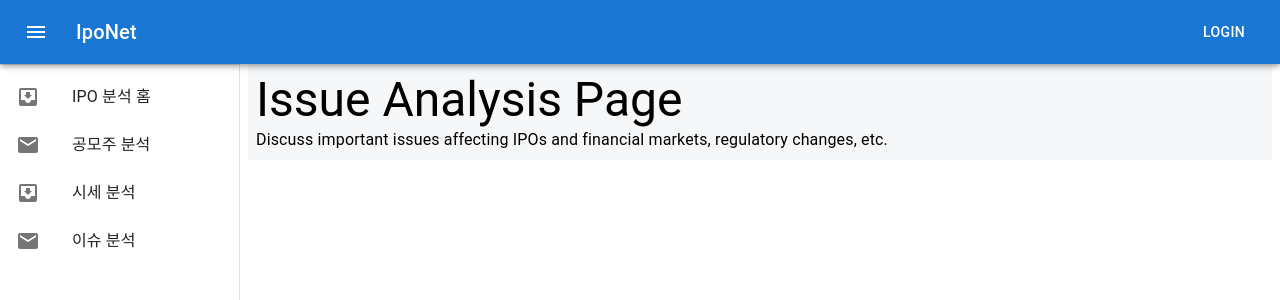
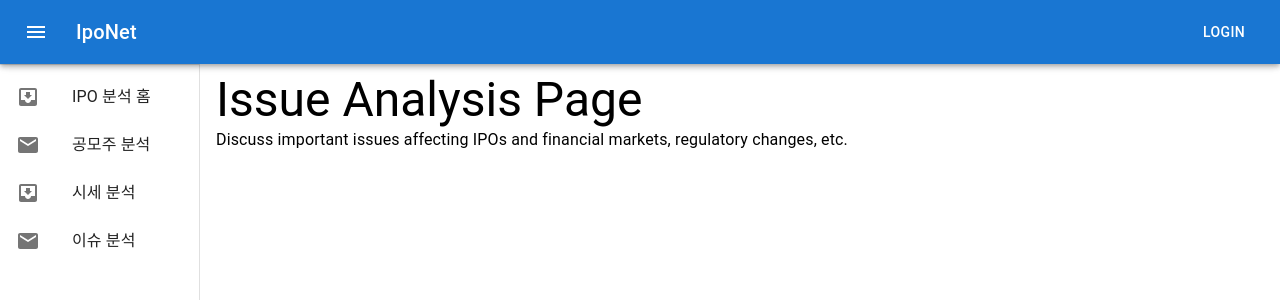
Before and after one commit to poohc300/ipoFront, a React (Create React App) app in the folder my-app/: page /issueAnalysis in a window 1280 px wide. Shown: the top 300 px of the page. Built offline with nearby package versions, Linux system fonts and the light colour scheme.

Commit message:
배경색깔 삭제

```diff
--- a/my-app/src/App.js
+++ b/my-app/src/App.js
@@ -13,10 +13,14 @@ function App() {
     <BrowserRouter>
       <Box sx={{ display: 'flex', flexDirection: 'row', marginTop: '64px' }}>
         <Header />
+        <Box sx={{ display: 'flex', flexGrow: 1 }}>
           <SideBar />
-        {/* <Box sx={{ display: 'flex', flexDirection: 'column', flexGrow: 1 }}> */}
-
-        <PageContainer >
+          <PageContainer
+            sx={{
+              maxWidth: '100%', maxHeight: '100%', overflow: 'auto',
+              ml: 0, // 왼쪽 여백을 0으로 설정
+              mr: 0, // 오른쪽 여백을 0으로 설정 }}
+            }}>
             <Routes>
               <Route path="/" element={<Home />} />
               <Route path='/ipoAnalysis' element={<IpoAnalysis />} />
@@ -25,9 +29,8 @@ function App() {
             </Routes>
           </PageContainer>
         </Box>
-
-      {/* </Box> */}
-    </BrowserRouter>
+      </Box>
+    </BrowserRouter >
   );
 }
 
--- a/my-app/src/Components/PageContainer/index.js
+++ b/my-app/src/Components/PageContainer/index.js
@@ -12,10 +12,11 @@ const PageContainer = ({ children, maxWidth = '100%', maxHeight = '100%' }) => {
                 maxHeight, // 최대 높이를 props로 전달된 값으로 설정합니다.
                 mx: 'auto', // 가운데 정렬을 위해 좌우 마진을 자동으로 설정합니다.
                 p: 1, // 안쪽 패딩을 설정합니다.
-                bgcolor: '#f5f7f9', // 배경색을 지정합니다.
+                //bgcolor: '#f5f7f9', // 배경색을 지정합니다.
                 overflowY: 'auto', // Y축 스크롤이 필요할 경우 스크롤바를 추가합니다.
                 display: 'flex', // 자식 요소를 가로로 배치하기 위해 flex display를 설정합니다.
                 flexDirection: 'column', // 자식 요소를 세로 방향으로 배치합니다.
+                gap: 1, // 자식 요소 사이의 간격을 설정합니다.
             }}
         >
             {children}
--- a/my-app/src/Components/SideBar/index.js
+++ b/my-app/src/Components/SideBar/index.js
@@ -11,7 +11,7 @@ import ListItemText from '@mui/material/ListItemText';
 import InboxIcon from '@mui/icons-material/MoveToInbox';
 import MailIcon from '@mui/icons-material/Mail';
 
-const drawerWidth = 240;
+const drawerWidth = 200;
 
 const SideBar = () => {
     const navigate = useNavigate();
```
Lines whose indentation alone changed are shown as unchanged.
